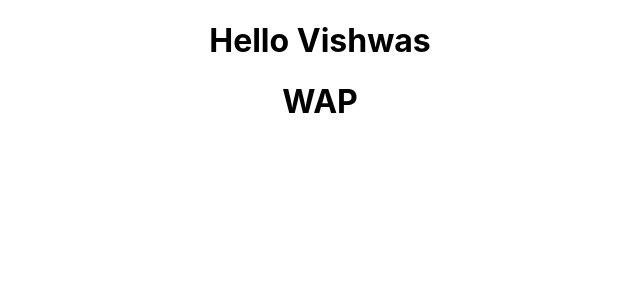
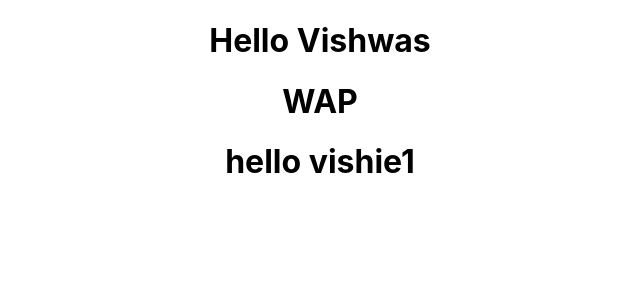
Before and after one commit to xavierolivares/reactpractice2, a React (Create React App) app: page / in a window 1280 px wide. Shown: the top 300 px of the page, without its empty margins (320-960 px from the left). Built offline with nearby package versions, Linux system fonts and the light colour scheme.

Commit message:
jsx practice

```diff
--- a/src/App.js
+++ b/src/App.js
@@ -3,12 +3,14 @@ import logo from './logo.svg';
 import './App.css';
 import Greet from './components/Greet'
 import Welcome from './components/Welcome'
+import Hello from './components/Hello'
 
 function App() {
   return (
     <div className="App">
       <Greet/>
       <Welcome/>
+      <Hello />
     </div>
   );
 }
--- /dev/null
+++ b/src/components/Hello.js
@@ -0,0 +1,7 @@
+import React from 'react';
+
+// const Hello = () => <h1>hello vishie</h1>;
+
+const Hello = () => React.createElement('div', {id: 'hello', className: 'dumdum'}, React.createElement('h1', null, 'hello vishie1'));
+
+export default Hello;
```
